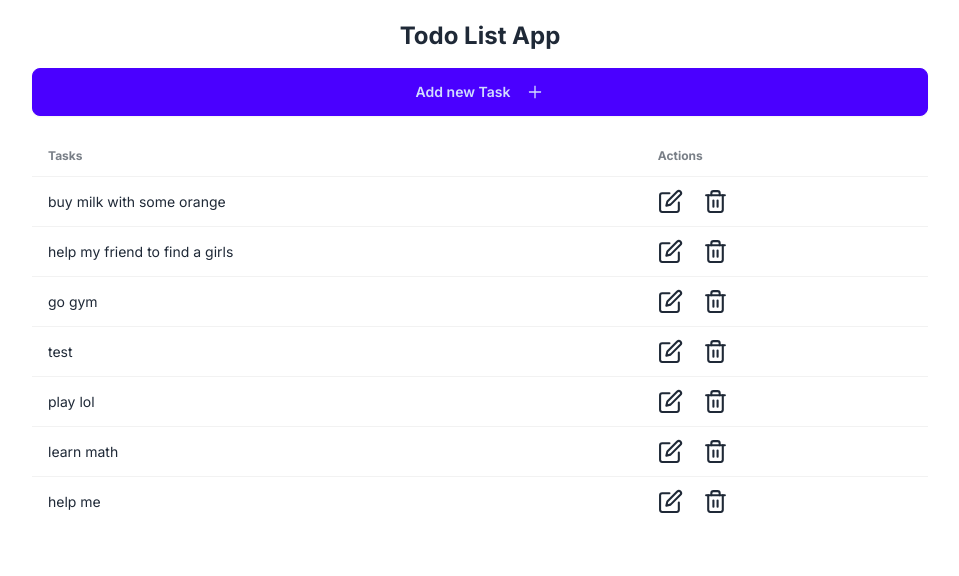
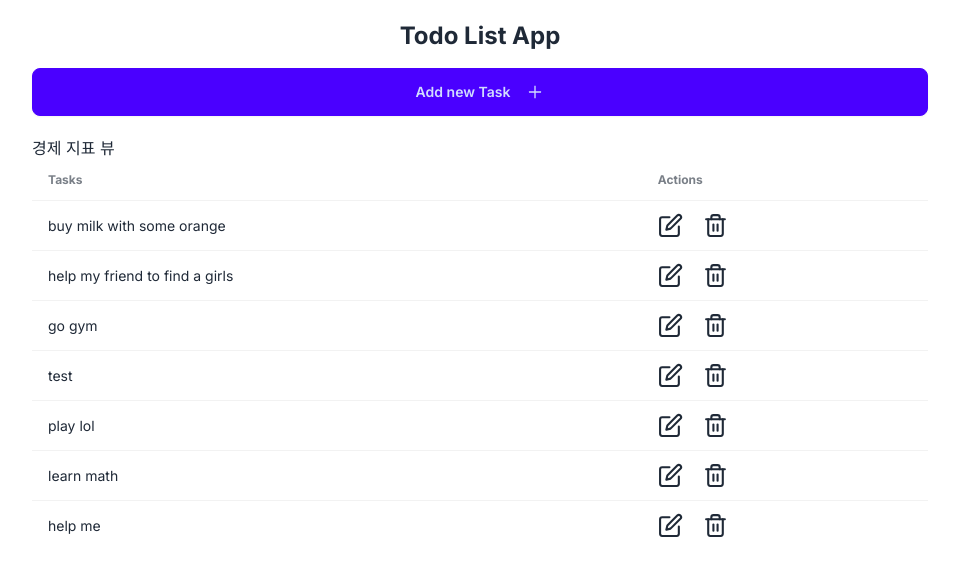
Before and after one commit to SeoDongOk/youtube_Next13_Todo, a Next.js app in the folder simple-todoapp/: page / in a window 1280 px wide. Shown: the top 576 px of the page, without its empty margins (160-1119 px from the left). Built offline with nearby package versions, Linux system fonts and the light colour scheme; data requests are answered from the project's data file.

Commit message:
@add table for view

```diff
--- a/simple-todoapp/app/components/TodoList.tsx
+++ b/simple-todoapp/app/components/TodoList.tsx
@@ -9,6 +9,12 @@ const TodoList: React.FC<TodoListProps> = ({ tasks }) => {
   console.log("tasks: ", tasks);
   return (
     <div className="overflow-x-auto">
+      <div>
+        <h3>경제 지표 뷰</h3>
+        <table className="table w-full">
+          <thead></thead>
+        </table>
+      </div>
       <table className="table w-full">
         <thead>
           <tr>
```
